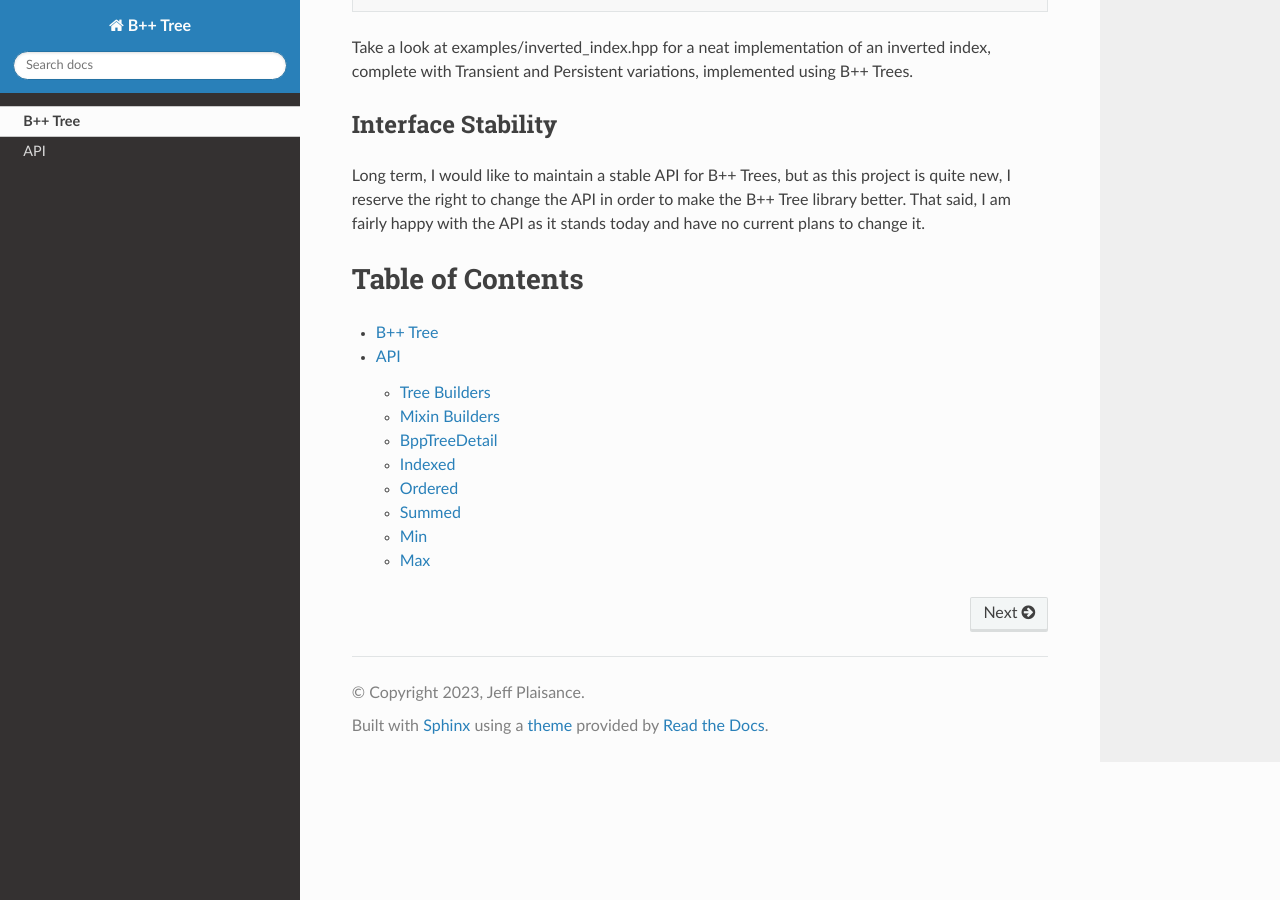
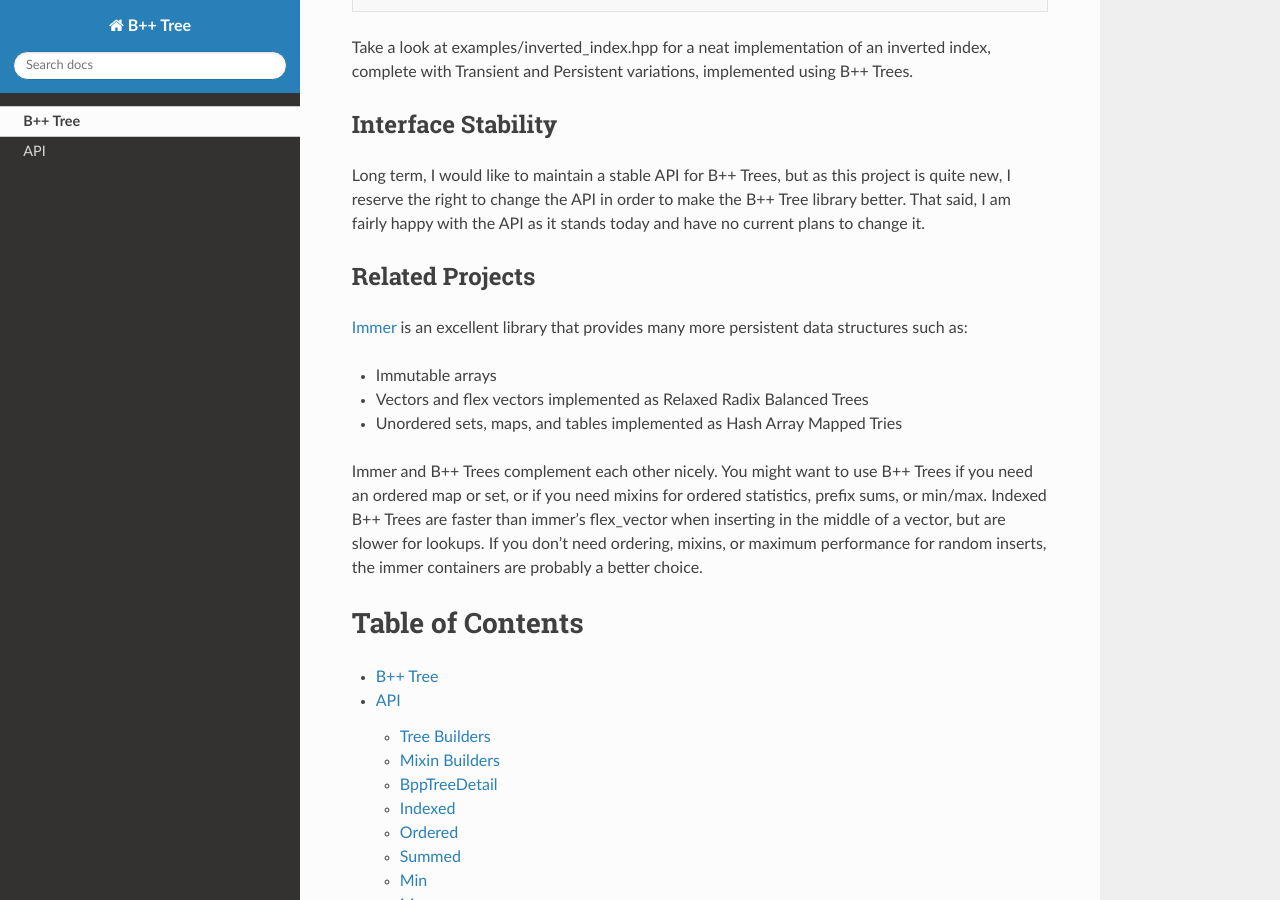
Before and after one commit to jeffplaisance/BppTree, a Sphinx documentation site: the page built from docs/index.rst, in a window 1280 px wide and 900 px high, scrolled down 5062 px. Built offline with Sphinx 7.4.7 and the Read the Docs theme 2.0.0, drawn with Linux system fonts in a browser that asks for light colours.

Commit message:
Added a link to immer to documentation and wrote up a quick summary of when someone might want to choose B++ Trees over immer or vice versa.

```diff
--- a/docs/index.rst
+++ b/docs/index.rst
@@ -243,6 +243,21 @@ Long term, I would like to maintain a stable API for B++ Trees, but as this proj
 right to change the API in order to make the B++ Tree library better. That said, I am fairly happy with the API as it
 stands today and have no current plans to change it.
 
+Related Projects
+------------------
+
+`Immer <https://github.com/arximboldi/immer>`_ is an excellent library that provides many more persistent data
+structures such as:
+
+* Immutable arrays
+* Vectors and flex vectors implemented as Relaxed Radix Balanced Trees
+* Unordered sets, maps, and tables implemented as Hash Array Mapped Tries
+
+Immer and B++ Trees complement each other nicely. You might want to use B++ Trees if you need an ordered map or set, or
+if you need mixins for ordered statistics, prefix sums, or min/max. Indexed B++ Trees are faster than immer's
+flex_vector when inserting in the middle of a vector, but are slower for lookups. If you don't need ordering, mixins, or
+maximum performance for random inserts, the immer containers are probably a better choice.
+
 Table of Contents
 ==================
 .. toctree::
```
